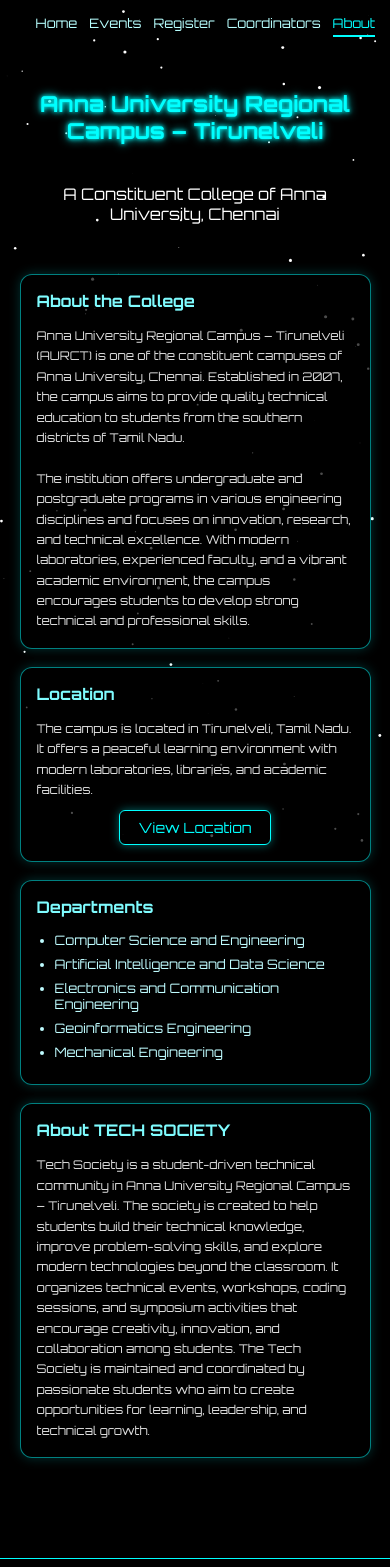
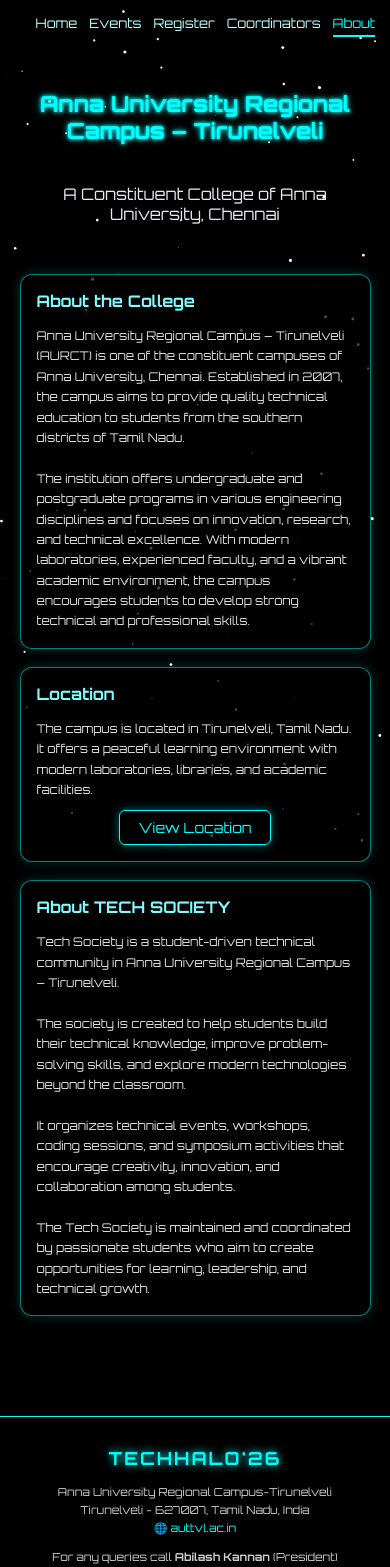
Before and after one commit to Sailash05/TECHHALO2026, a React (Vite) app: page /about-us in a window 390 px wide. Shown: the top 1567 px of the page. Built offline with nearby package versions, Linux system fonts and the light colour scheme.

Commit message:
new changes and logo

```diff
--- a/index.html
+++ b/index.html
@@ -2,7 +2,7 @@
 <html lang="en">
   <head>
     <meta charset="UTF-8" />
-    <link rel="icon" type="image/svg+xml" href="/vite.svg" />
+    <link rel="icon" type="image/svg+xml" href="/logo.jpeg" />
     <meta name="viewport" content="width=device-width, initial-scale=1.0" />
     <title>TECHHALO'26</title>
   </head>
--- a/src/pages/aboutPage/AboutPage.jsx
+++ b/src/pages/aboutPage/AboutPage.jsx
@@ -16,22 +16,22 @@
 
       <div className="college-container">
 
-
         <h1 className="page-title">
           Anna University Regional Campus – Tirunelveli
         </h1>
+
         <br />
         <br />
+
         <p className="page-subtitle">
           A Constituent College of Anna University, Chennai
         </p>
 
-
-        {/* NEWSPAPER GRID */}
+        {/* GRID */}
 
         <div className="news-grid">
 
-          {/* BIG ARTICLE */}
+          {/* ABOUT COLLEGE */}
 
           <div className="college-card main-article">
 
@@ -42,8 +42,7 @@
               constituent campuses of Anna University, Chennai. Established in 2007,
               the campus aims to provide quality technical education to students
               from the southern districts of Tamil Nadu.
-<br />
-<br />
+              <br /><br />
               The institution offers undergraduate and postgraduate programs in
               various engineering disciplines and focuses on innovation, research,
               and technical excellence. With modern laboratories, experienced faculty,
@@ -51,11 +50,10 @@
               to develop strong technical and professional skills.
             </p>
 
-
           </div>
 
 
-          {/* SIDE ARTICLE */}
+          {/* LOCATION */}
 
           <div className="college-card location">
 
@@ -66,6 +64,7 @@
               peaceful learning environment with modern laboratories,
               libraries, and academic facilities.
             </p>
+
             <div style={{ textAlign: "center", marginTop: "10px" }}>
               <a
                 href="https://maps.app.goo.gl/hAeuJFQn73yZ4MS26"
@@ -89,24 +88,7 @@
           </div>
 
 
-          {/* DEPARTMENTS */}
-
-          <div className="college-card departments">
-
-            <h2>Departments</h2>
-
-            <ul>
-              <li>Computer Science and Engineering</li>
-              <li>Artificial Intelligence and Data Science</li>
-              <li>Electronics and Communication Engineering</li>
-              <li>Geoinformatics Engineering</li>
-              <li>Mechanical Engineering</li>
-            </ul>
-
-          </div>
-
-
-          {/* TECHSOCIETY */}
+          {/* TECH SOCIETY */}
 
           <div className="college-card techhalo">
 
@@ -115,15 +97,15 @@
             <p>
               Tech Society is a student-driven technical community in
               Anna University Regional Campus – Tirunelveli.
-
+              <br /><br />
               The society is created to help students build their technical
               knowledge, improve problem-solving skills, and explore modern
               technologies beyond the classroom.
-
+              <br /><br />
               It organizes technical events, workshops, coding sessions,
               and symposium activities that encourage creativity,
               innovation, and collaboration among students.
-
+              <br /><br />
               The Tech Society is maintained and coordinated by
               passionate students who aim to create opportunities
               for learning, leadership, and technical growth.
--- a/src/pages/aboutPage/aboutPage.css
+++ b/src/pages/aboutPage/aboutPage.css
@@ -1,62 +1,44 @@
 .college-page {
-
   padding-top:120px;
   color:white;
   font-family:'Orbitron', sans-serif;
-
 }
 
 .college-container {
-
   width:85%;
   margin:auto;
   text-align:center;
-
 }
 
 /* TITLE */
 
-.college-title {
-
+.page-title {
   font-size:40px;
   color:cyan;
-
   text-shadow:
   0 0 3px cyan,
   0 0 6px cyan;
-
 }
 
 .page-subtitle{
-
-  margin: top 40px;
   color:hsl(195, 27%, 91%);
-
+  font-size:24px;
 }
 
-
-/* NEWSPAPER GRID */
+/* GRID */
 
 .news-grid{
-
   margin-top:50px;
-
   display:grid;
-
   grid-template-columns:2fr 1fr;
-
   grid-template-rows:auto auto;
-
   gap:30px;
-
 }
 
-
-/* CARD STYLE */
+/* CARD */
 
 .college-card{
-  position:relative; /* IMPORTANT */
-
+  position:relative;
   background:rgba(0,0,0,0.7);
   border:1px solid rgba(0,255,255,0.5);
   border-radius:12px;
@@ -64,36 +46,25 @@
   text-align:left;
 
   box-shadow:0 0 12px rgba(0,255,255,0.2);
-
   transition:all 0.4s ease;
-
   backdrop-filter: blur(0px);
 }
 
-/* GLASSMORPHISM HOVER */
-
 .college-card:hover{
-
   transform:translateY(-6px) scale(1.02);
-
   background:rgba(255,255,255,0.05);
-
   backdrop-filter: blur(12px);
-
   border:1px solid rgba(0,255,255,0.8);
 
   box-shadow:
   0 0 15px cyan,
   0 0 35px rgba(0,255,255,0.6),
   inset 0 0 10px rgba(0,255,255,0.2);
+}
 
-}
 .college-card::before{
-
   content:"";
-
   position:absolute;
-
   top:0;
   left:0;
 
@@ -110,75 +81,38 @@
   );
 
   opacity:0;
-
   transition:0.4s;
-
-  pointer-events:none; /* FIX */
+  pointer-events:none;
 }
 
 .college-card:hover::before{
   opacity:1;
 }
+
 .college-card h2{
-
   color:#7ffcff;
   margin-bottom:15px;
-
 }
 
 .college-card p{
-
   line-height:1.7;
   color:#ddd;
-
 }
 
-.college-card ul{
-
-  padding-left:18px;
-
-}
-
-.college-card li{
-
-  margin-bottom:8px;
-  color:#bffcff;
-
-}
-
-
-/* NEWSPAPER POSITIONS */
+/* GRID POSITIONS */
 
 .main-article{
-
   grid-row:1;
-
 }
 
 .location{
-
   grid-column:2;
-
-}
-
-.departments{
-
-  grid-column:2;
-
 }
 
 .techhalo{
   grid-row:2;
-  grid-column:1;
-
+  grid-column:1 / span 2;
 }
-
-.page-subtitle {
-  color: white;
-  font-size: 24px;
-}
-
-
 
 /* ===================== */
 /* TABLET */
@@ -217,7 +151,6 @@
 
 }
 
-
 /* ===================== */
 /* MOBILE */
 /* ===================== */
@@ -226,7 +159,6 @@
 
 .college-page{
     padding-top:90px;
-    /* padding-bottom:80px; */
 }
 
 .page-title{
@@ -242,11 +174,8 @@
     gap:18px;
 }
 
-/* reset grid placements for mobile */
-
 .main-article,
 .location,
-.departments,
 .techhalo{
     grid-column:auto;
     grid-row:auto;
@@ -264,12 +193,7 @@
     font-size:13px;
 }
 
-.college-card li{
-    font-size:13px;
 }
-
-}
-
 
 /* ===================== */
 /* SMALL PHONES */
--- a/src/pages/coordinators/CoordinatorsPage.jsx
+++ b/src/pages/coordinators/CoordinatorsPage.jsx
@@ -101,16 +101,30 @@
     <div className="developers-grid">
 
         <div className="developer-card">
-    <h2>Jeya Subiksha R</h2>
+            <h2>Madhumitha S</h2>
+            <p className="dev-role">Team Lead</p>
+            <p>IV CSE</p>
+        </div>
+
+        <div className="developer-card">
+            <h2>Jaya Subiksha R</h2>
             <p className="dev-role">Developer</p>
             <p>II CSE</p>
         </div>
 
         <div className="developer-card">
-    <h2>Gomathi</h2>
+            <h2>Gomathi Natchiar D</h2>
             <p className="dev-role">Developer</p>
             <p>II CSE</p>
         </div>
+
+        <div className="developer-card">
+            <h2>Sailash S</h2>
+            <p className="dev-role">Developer & Deployment</p>
+            <p>III CSE</p>
+        </div>
+
+
 
     </div>
 
```
Also changed, not shown: public/logo.jpeg (added). Lines whose indentation alone changed are shown as unchanged.
